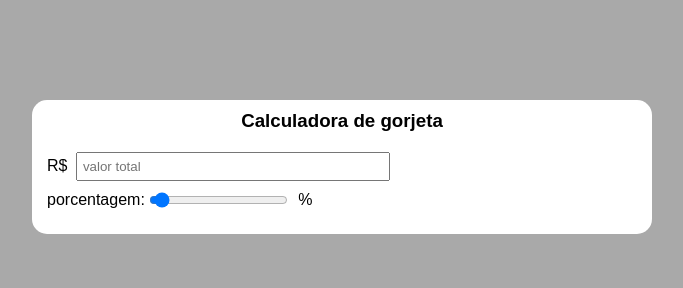
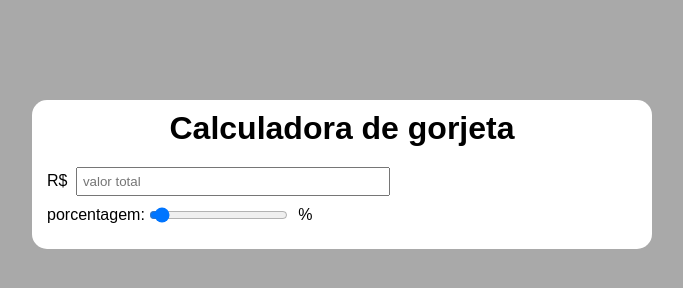
Before and after one commit to 0VitorGabriel/projeto-gorjeta, a plain HTML site: page index.html in a window 1280 px wide. Shown: the whole page, without its empty margins (298-981 px from the left). Drawn offline with Linux system fonts and the light colour scheme.

Commit message:
coloquei o seletor certo nas css

```diff
--- a/style/style.css
+++ b/style/style.css
@@ -7,7 +7,7 @@
 }
 
 body {
-    background-color: darkgray;
+    background-color: #a9a9a9;
     margin: 10px;
 }
 
@@ -15,7 +15,6 @@ main {
     border-radius: 15px;
     background-color: #ffffff;
     max-width: 600px;
-    max-height: infinite;
     margin: 100px auto;
     padding: 10px 10px 20px 10px;
 }
@@ -23,6 +22,7 @@ main {
 h1 {
     text-align: center;
     padding-bottom: 15px;
+    font-size: 2em;
 }
 
 h3 {
```
